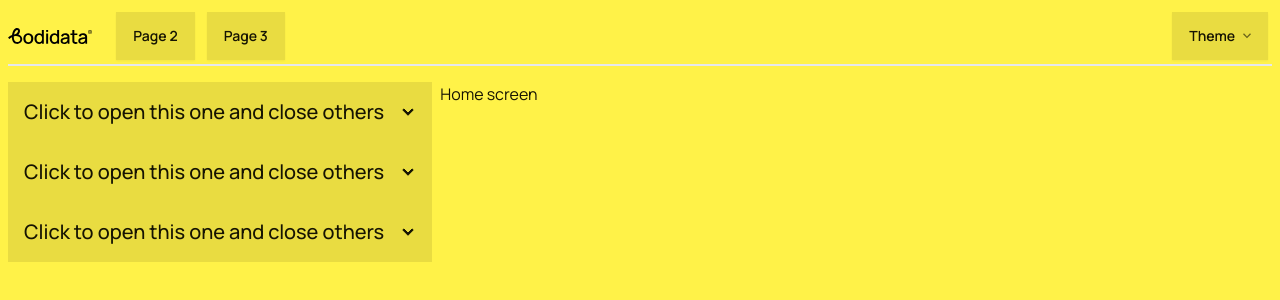
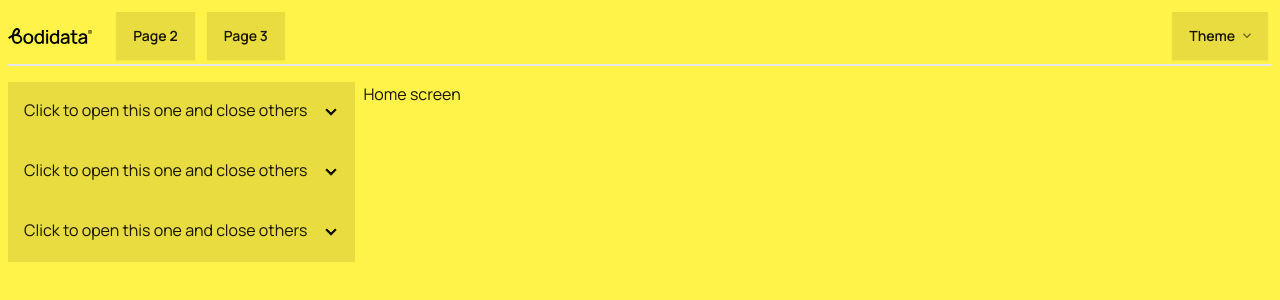
Before and after one commit to hamlet4401/NextJS-tutorial-app, a Next.js app: page / in a window 1280 px wide. Shown: the top 300 px of the page. Built offline with nearby package versions, Linux system fonts and the light colour scheme.

Commit message:
Updated font size

```diff
--- a/src/app/components/navigation_bar/navigationBar.tsx
+++ b/src/app/components/navigation_bar/navigationBar.tsx
@@ -26,8 +26,9 @@ const NavigationBar = () => {
             type="radio"
             name="my-accordion-2"
             checked={selectedMenu === menuItem.id}
+            onChange={() => {}}
           />
-          <div className="collapse-title text-xl font-medium">
+          <div className="collapse-title">
             Click to open this one and close others
           </div>
           <div className="collapse-content">
```
